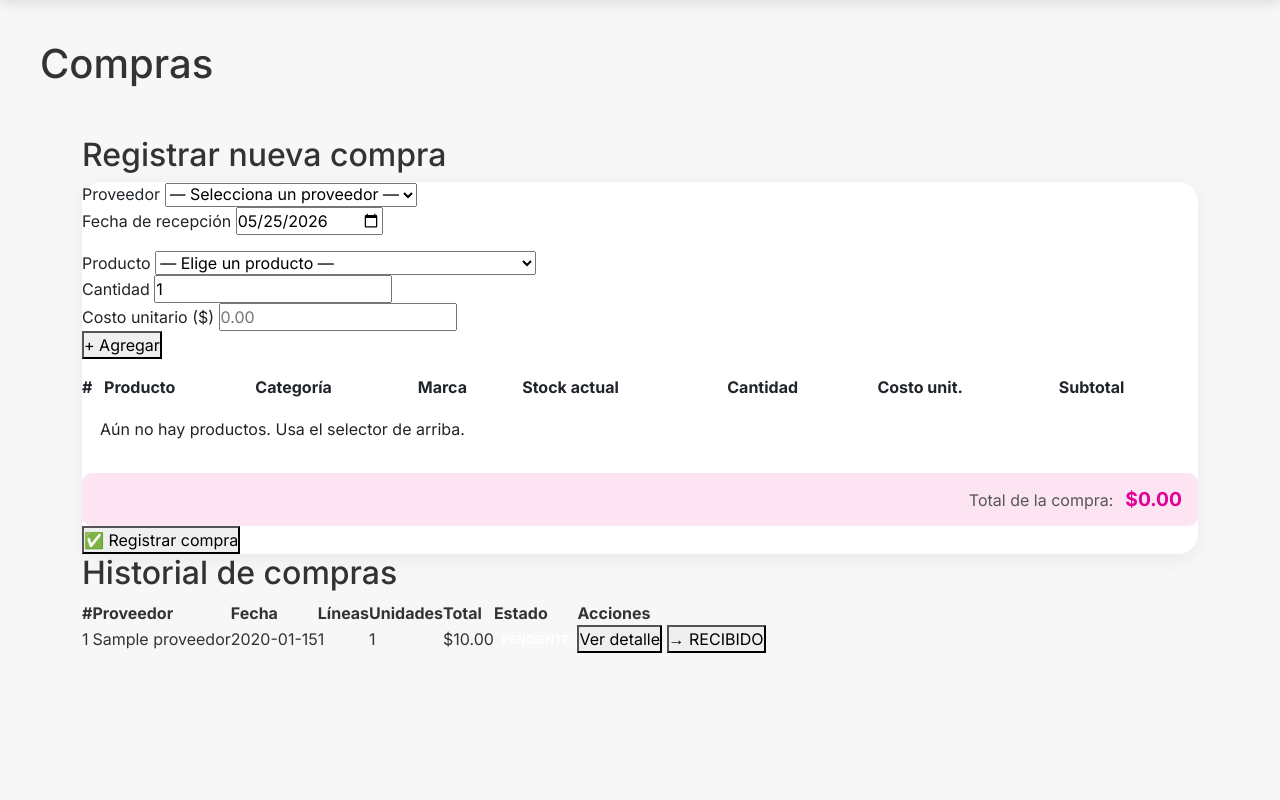
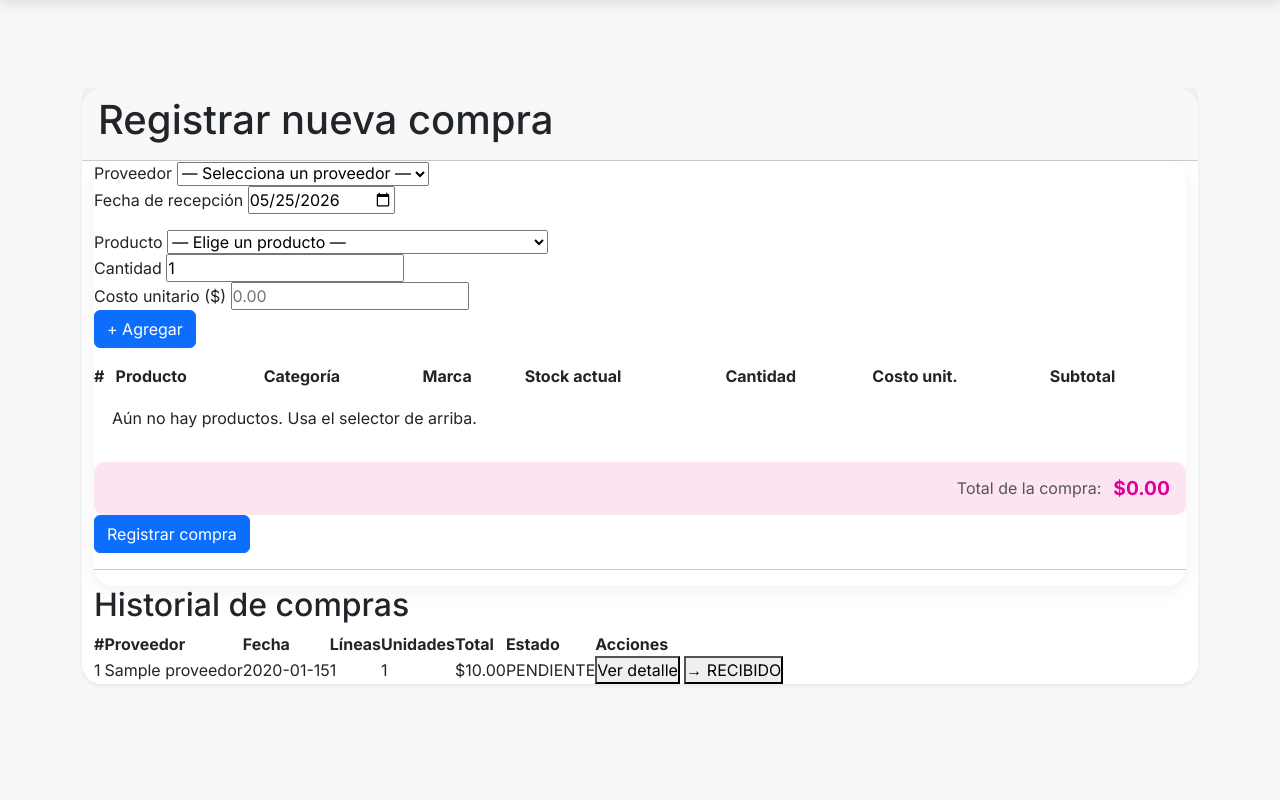
Before and after one commit to marianoC31/liverpool, a PHP site: page /liverpool_IU/compras.php in a window 1280 px wide. Shown: the part 76-876 px from the top of the page. Run offline with PHP 8.4, Linux system fonts and the light colour scheme; tables that the repository leaves empty hold one stand-in row (values such as "Sample post"); some libraries are stand-ins or nearby versions.

Commit message:
solo se ve un poco mas bonito compras pero quiero cambiarle cositas

```diff
--- a/liverpool_IU/compras.php
+++ b/liverpool_IU/compras.php
@@ -134,7 +134,11 @@ foreach ($detalles_raw as $d) {
 <?php include 'components/navbar.php'; ?>
 
     <div class="body-inv">
-    <h1>Compras</h1>
+    <div class="container mt-5">
+        <div class="card shadow-sm">
+            <div class="card-header pink-header">
+                <h1>Registrar nueva compra</h1>
+            </div>
 
     <main class="container wide">
 
@@ -142,10 +146,6 @@ foreach ($detalles_raw as $d) {
             <div class="alert <?= $tipo_msg ?>"><?= htmlspecialchars($mensaje) ?></div>
         <?php endif; ?>
 
-        <!-- ================================================
-             NUEVA COMPRA
-        ================================================= -->
-        <h2>Registrar nueva compra</h2>
         <form method="POST" class="card" onsubmit="return validarForm()">
             <input type="hidden" name="accion" value="registrar">
 
@@ -194,11 +194,11 @@ foreach ($detalles_raw as $d) {
                     <input type="number" id="inp-costo" min="0.01" step="0.01" placeholder="0.00">
                 </div>
                 <div class="field" style="justify-content:flex-end;">
-                    <button type="button" class="btn-primary" onclick="agregarLinea()">+ Agregar</button>
+                    <button type="button" class="btn btn-primary" onclick="agregarLinea()">+ Agregar</button>
                 </div>
             </div>
 
-            <!-- Tabla de líneas -->
+            <!-- Tabla -->
             <table class="data-table" id="tabla-lineas" style="margin-top:16px;">
                 <thead>
                     <tr>
@@ -234,13 +234,12 @@ foreach ($detalles_raw as $d) {
             <div id="hidden-fields"></div>
 
             <div class="actions">
-                <button type="submit" class="btn-primary">✅ Registrar compra</button>
+                <button type="submit" class="btn btn-primary">Registrar compra</button>
             </div>
+            <hr>
         </form>
 
-        <!-- ================================================
-             HISTORIAL
-        ================================================= -->
+        <!-- HISTORIAL-->
         <h2>Historial de compras</h2>
         <table class="data-table">
             <thead>
@@ -265,7 +264,7 @@ foreach ($detalles_raw as $d) {
                     <td><?= $h['total_unidades'] ?></td>
                     <td>$<?= number_format($h['costo_compra'], 2) ?></td>
                     <td>
-                        <span class="badge <?= $h['estado'] === 'RECIBIDO' ? 'on' : 'off' ?>">
+                        <span class="  <?= $h['estado'] === 'RECIBIDO' ? 'on' : 'off' ?>">
                             <?= $h['estado'] ?>
                         </span>
                     </td>
@@ -322,6 +321,8 @@ foreach ($detalles_raw as $d) {
         </table>
 
     </main>
+    </div>
+    </div>
 </div>
  <script>
 // ── Carrito de compra ─────────────────────────────────────────
--- a/liverpool_IU/style.css
+++ b/liverpool_IU/style.css
@@ -241,6 +241,7 @@ body{
 .table{
 
     background-color: white;
+    padding: 10px;
 
     border-radius: 18px;
 
```
Also changed, not shown: liverpool_IU/sql/cliente_0.sql (added, +10 -0 lines).
